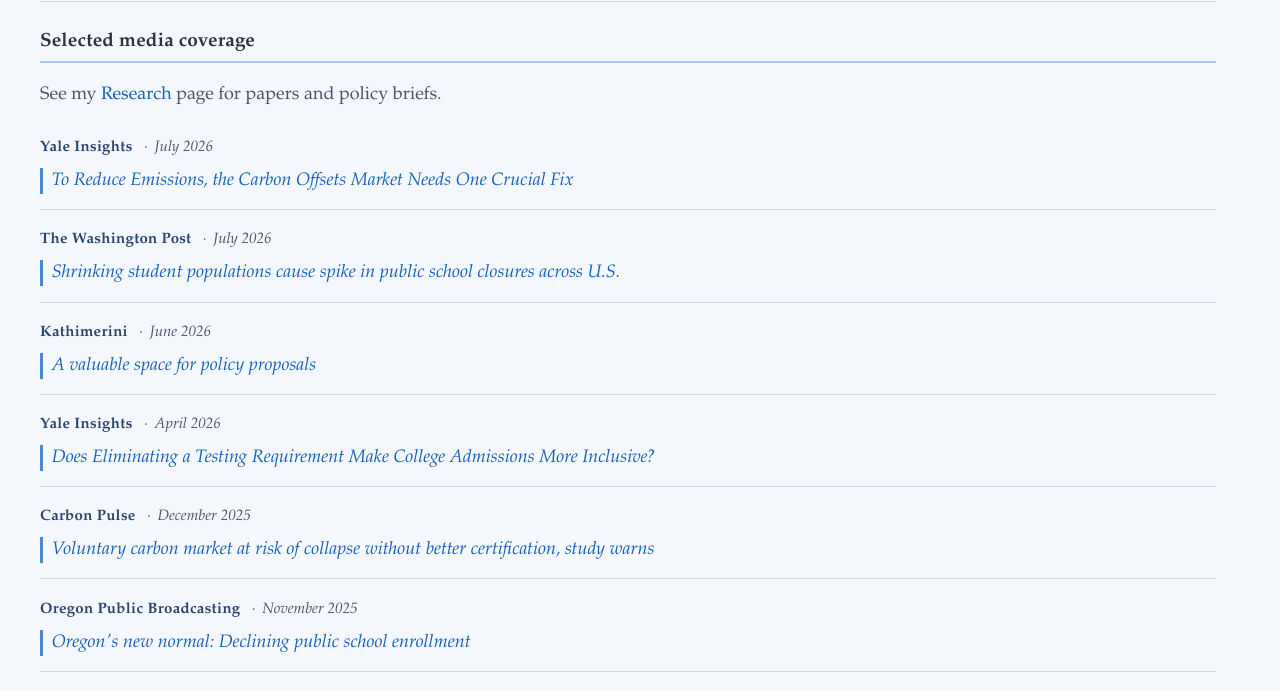
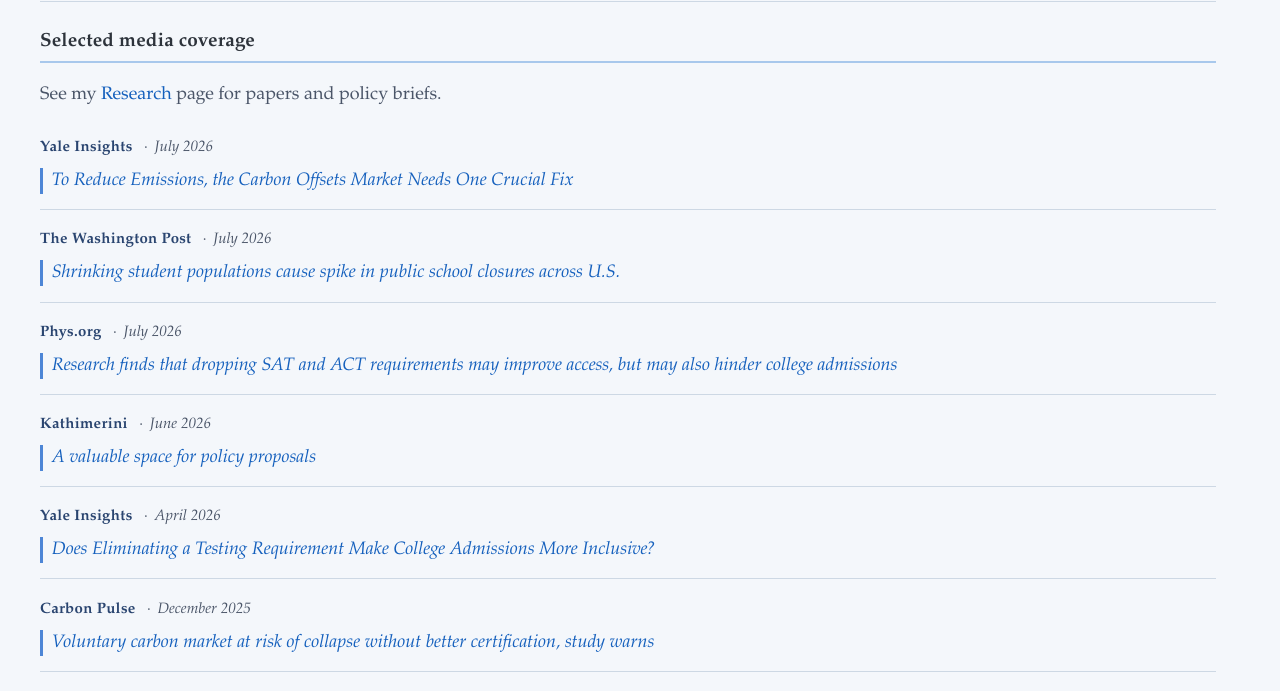
Before and after one commit to faidramonachou/faidramonachou.github.io, a plain HTML site: page media.html in a window 1280 px wide. Shown: the part 105-796 px from the top of the page. Drawn offline with Linux system fonts and the light colour scheme.

Commit message:
Restore Phys.org coverage; update CV to November 2026 version.
Co-authored-by: Cursor <cursoragent@cursor.com>

```diff
--- a/media.html
+++ b/media.html
@@ -48,6 +48,13 @@
                         <time class="media-date" datetime="2026-07">July 2026</time>
                 </div>
                 <a class="media-headline" href="https://www.washingtonpost.com/education/2026/07/20/school-closures-rising-across-us-pools-students-funds-shrink/">Shrinking student populations cause spike in public school closures across U.S.</a>
+        </li>
+        <li class="media-item">
+                <div class="media-item-top">
+                        <span class="media-outlet">Phys.org</span>
+                        <time class="media-date" datetime="2026-07">July 2026</time>
+                </div>
+                <a class="media-headline" href="https://phys.org/news/2026-07-sat-requirements-access-hinder-college.html">Research finds that dropping SAT and ACT requirements may improve access, but may also hinder college admissions</a>
         </li>
         <li class="media-item">
                 <div class="media-item-top">
```
Also changed, not shown: research.html (+1 -1 lines), 1 other file.
